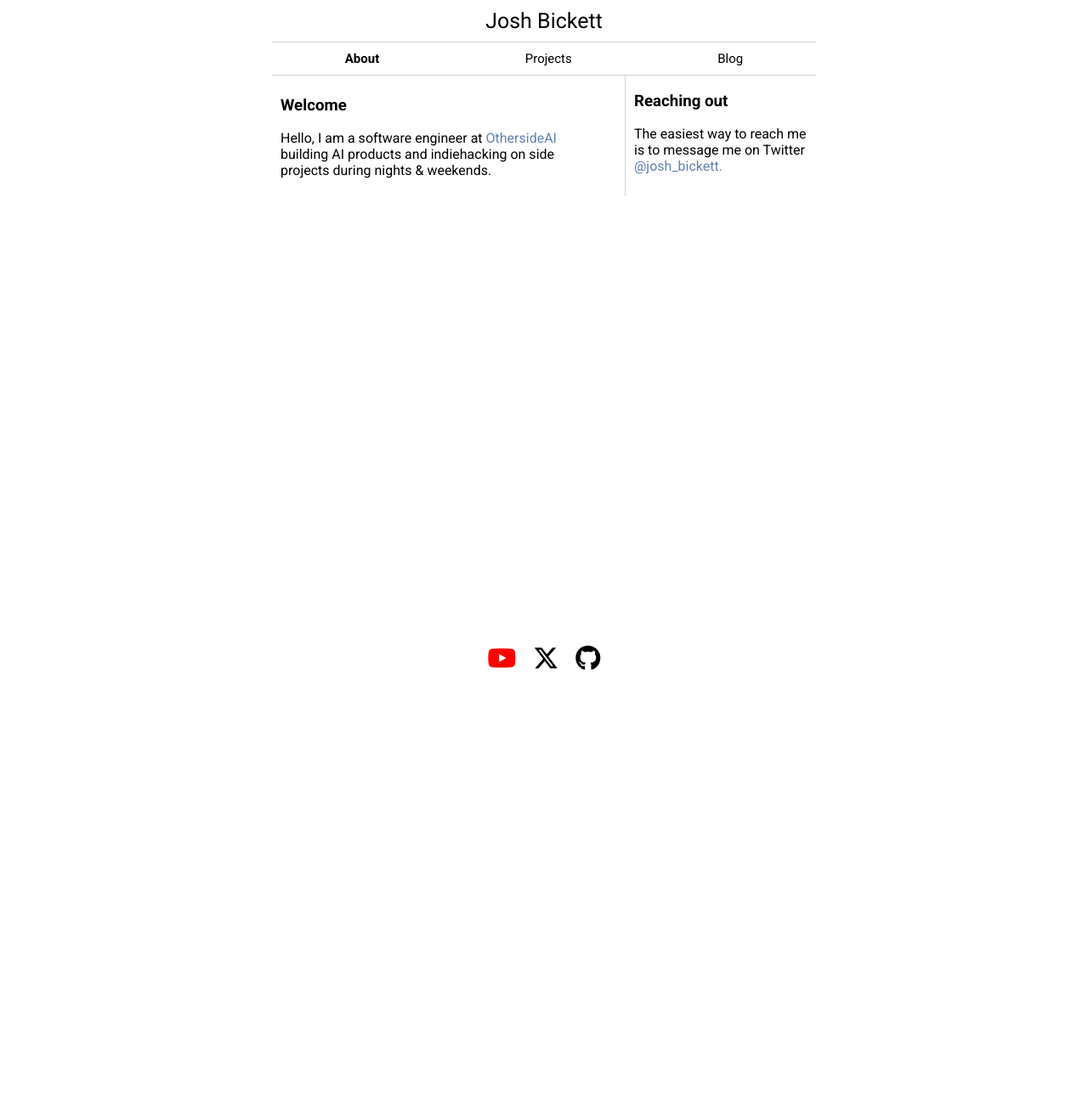
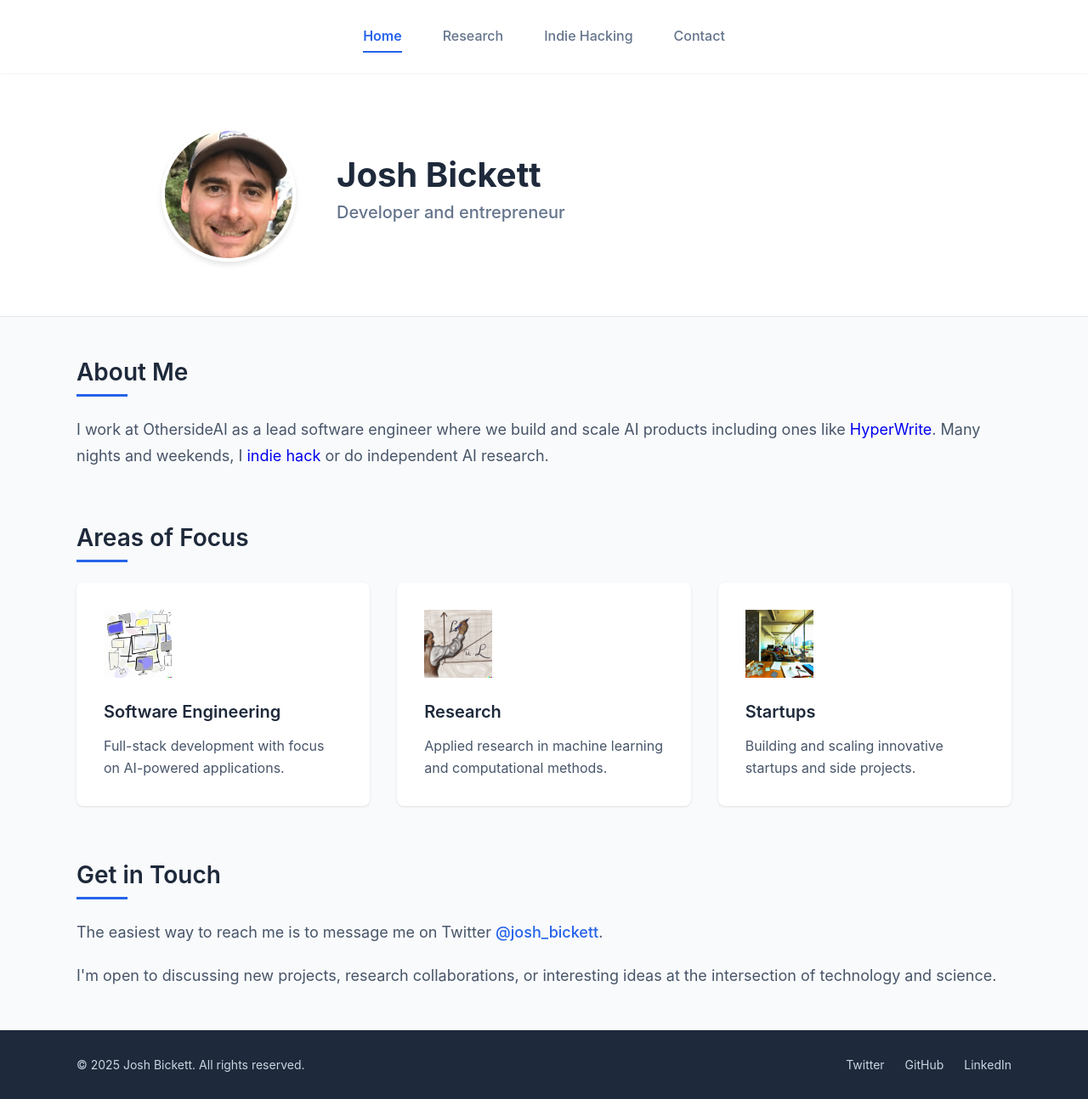
Before and after one commit to joshbickett/bickett.ai, a React (Create React App) app: page / in a window 1280 px wide. Shown: the whole page at 85% size. Before the commit the page ends 800 px from the top, so only its background shows below. Built offline with nearby package versions, Linux system fonts and the light colour scheme.

Commit message:
add new about

```diff
--- a/src/pages/About.js
+++ b/src/pages/About.js
@@ -1,72 +1,408 @@
-import "../App.css";
 import styled from "@emotion/styled";
+import { useMediaQuery } from "react-responsive";
 
+// Assets - assuming these exist in your project
+// If not, replace with appropriate image paths
 import scienceImg from "../assets/science.png";
 import webImage from "../assets/web2.png";
 import startupImage from "../assets/startups.png";
-
-import { NavigationBar } from "../components/NavigationBar";
-import { Footer } from "../components/Footer";
-import { useMediaQuery } from "react-responsive";
-import {
-  MainContainer,
-  PageContainer,
-  ContentContainer,
-  TileImages,
-  AboutContainer,
-  ContactSection,
-} from "../styles/pageStyles";
+import profileImage from "../assets/me.png"; // Placeholder for profile image
 
 export const About = () => {
-  const isMobile = useMediaQuery({ query: `(max-width: 760px)` });
-
-  // create a random for 1 in 1000
-  const notRandom = Math.floor(Math.random() * 1000);
-
-  console.log("random", notRandom);
+  const isMobile = useMediaQuery({ query: `(max-width: 768px)` });
 
   return (
     <PageContainer>
-      <NavigationBar active={"About"} isMobile={isMobile} />
+      <NavigationBar active="Home" isMobile={isMobile}>
+        <NavItem active>Home</NavItem>
+        <NavItem>Research</NavItem>
+        <NavItem>Indie Hacking</NavItem>
+        <NavItem>Contact</NavItem>
+      </NavigationBar>
+
+      <HeroSection>
+        <HeroContent>
+          <ProfileImage
+            src={profileImage || "/placeholder.svg?height=150&width=150"}
+            alt="Profile"
+          />
+          <HeroText>
+            <Heading>Josh Bickett</Heading>
+            <Subheading>Developer and entrepreneur</Subheading>
+          </HeroText>
+        </HeroContent>
+      </HeroSection>
 
       <MainContainer>
-        <AboutContainer>
-          <div style={{ padding: "5px 10px" }}>
-            <h3>Welcome</h3>
+        <Section>
+          <SectionHeading>About Me</SectionHeading>
+          <SectionContent>
             <p>
-              Hello, I am a software engineer at{" "}
-              <a href="https://www.hyperwriteai.com/">OthersideAI</a> building
-              AI products and indiehacking on side projects during nights &
-              weekends.
+              I work at OthersideAI as a lead software engineer where we build
+              and scale AI products including ones like{" "}
+              <a
+                style={{ textDecoration: "none" }}
+                href="https://www.hyperwriteai.com/"
+              >
+                HyperWrite
+              </a>
+              . Many nights and weekends, I{" "}
+              <a
+                style={{ textDecoration: "none" }}
+                href="https://indiepa.ge/bickett"
+              >
+                indie hack
+              </a>{" "}
+              or do independent AI research.
             </p>
-          </div>
-          <ContactSection>
-            <h3>Reaching out</h3>
+          </SectionContent>
+        </Section>
+
+        <Section>
+          <SectionHeading>Areas of Focus</SectionHeading>
+          <ExpertiseGrid>
+            <ExpertiseCard>
+              <ExpertiseIcon
+                src={webImage || "/placeholder.svg?height=80&width=80"}
+                alt="Web Development"
+              />
+              <ExpertiseTitle>Software Engineering</ExpertiseTitle>
+              <ExpertiseDescription>
+                Full-stack development with focus on AI-powered applications.
+              </ExpertiseDescription>
+            </ExpertiseCard>
+            <ExpertiseCard>
+              <ExpertiseIcon
+                src={scienceImg || "/placeholder.svg?height=80&width=80"}
+                alt="Science"
+              />
+              <ExpertiseTitle>Research</ExpertiseTitle>
+              <ExpertiseDescription>
+                Applied research in machine learning and computational methods.
+              </ExpertiseDescription>
+            </ExpertiseCard>
+
+            <ExpertiseCard>
+              <ExpertiseIcon
+                src={startupImage || "/placeholder.svg?height=80&width=80"}
+                alt="Startups"
+              />
+              <ExpertiseTitle>Startups</ExpertiseTitle>
+              <ExpertiseDescription>
+                Building and scaling innovative startups and side projects.
+              </ExpertiseDescription>
+            </ExpertiseCard>
+          </ExpertiseGrid>
+        </Section>
+
+        <Section>
+          <SectionHeading>Get in Touch</SectionHeading>
+          <SectionContent>
             <p>
               The easiest way to reach me is to message me on Twitter{" "}
-              <a href="https://twitter.com/josh_bickett">@josh_bickett.</a>
+              <Link href="https://twitter.com/josh_bickett">@josh_bickett</Link>
+              .
             </p>
-          </ContactSection>
-        </AboutContainer>
+            <p>
+              I'm open to discussing new projects, research collaborations, or
+              interesting ideas at the intersection of technology and science.
+            </p>
+          </SectionContent>
+        </Section>
       </MainContainer>
-      <Footer />
+
+      <Footer>
+        <FooterContent>
+          <FooterText>
+            © {new Date().getFullYear()} Josh Bickett. All rights reserved.
+          </FooterText>
+          <SocialLinks>
+            <SocialLink href="https://twitter.com/josh_bickett">
+              Twitter
+            </SocialLink>
+            <SocialLink href="https://github.com/joshbickett">
+              GitHub
+            </SocialLink>
+            <SocialLink href="https://www.linkedin.com/in/josh-bickett-4219b166/">
+              LinkedIn
+            </SocialLink>
+          </SocialLinks>
+        </FooterContent>
+      </Footer>
     </PageContainer>
   );
 };
 
-const InnerContainer = styled.div`
+// Styled Components
+const PageContainer = styled.div`
+  display: flex;
+  flex-direction: column;
+  min-height: 100vh;
+  font-family: "Inter", -apple-system, BlinkMacSystemFont, "Segoe UI", Roboto,
+    Oxygen, Ubuntu, Cantarell, "Open Sans", "Helvetica Neue", sans-serif;
+  color: #333;
+  background-color: #f9fafb;
+`;
+
+const NavigationBar = styled.nav`
   display: flex;
   justify-content: center;
-  align-items: flex-start;
-  flex-direction: column;
-  max-width: 700px;
-  @media (max-width: 760px) {
-    align-items: center;
+  align-items: center;
+  padding: 1.5rem;
+  background-color: white;
+  box-shadow: 0 1px 3px rgba(0, 0, 0, 0.05);
+  position: sticky;
+  top: 0;
+  z-index: 10;
+
+  @media (max-width: 768px) {
+    padding: 1rem;
+    flex-direction: column;
   }
 `;
 
-const ContentTextContainer = styled.div`
-  @media (max-width: 760px) {
-    max-width: 400px;
+const NavItem = styled.a`
+  margin: 0 1.5rem;
+  padding: 0.5rem 0;
+  color: ${(props) => (props.active ? "#2563eb" : "#64748b")};
+  font-weight: ${(props) => (props.active ? "600" : "500")};
+  text-decoration: none;
+  border-bottom: 2px solid
+    ${(props) => (props.active ? "#2563eb" : "transparent")};
+  transition: all 0.2s ease;
+  cursor: pointer;
+
+  &:hover {
+    color: #2563eb;
+    border-bottom-color: #2563eb;
+  }
+
+  @media (max-width: 768px) {
+    margin: 0.5rem 0;
   }
 `;
+
+const HeroSection = styled.div`
+  display: flex;
+  justify-content: center;
+  align-items: center;
+  padding: 4rem 2rem;
+  background-color: white;
+  border-bottom: 1px solid #e5e7eb;
+
+  @media (max-width: 768px) {
+    padding: 3rem 1rem;
+  }
+`;
+
+const HeroContent = styled.div`
+  display: flex;
+  align-items: center;
+  max-width: 900px;
+  width: 100%;
+
+  @media (max-width: 768px) {
+    flex-direction: column;
+    text-align: center;
+  }
+`;
+
+const ProfileImage = styled.img`
+  width: 150px;
+  height: 150px;
+  border-radius: 50%;
+  object-fit: cover;
+  margin-right: 3rem;
+  box-shadow: 0 4px 6px rgba(0, 0, 0, 0.1);
+  border: 4px solid white;
+
+  @media (max-width: 768px) {
+    margin-right: 0;
+    margin-bottom: 2rem;
+  }
+`;
+
+const HeroText = styled.div`
+  flex: 1;
+`;
+
+const Heading = styled.h1`
+  font-size: 2.5rem;
+  font-weight: 700;
+  margin: 0 0 0.5rem 0;
+  color: #1e293b;
+`;
+
+const Subheading = styled.h2`
+  font-size: 1.25rem;
+  font-weight: 500;
+  margin: 0 0 1rem 0;
+  color: #64748b;
+`;
+
+const HeroParagraph = styled.p`
+  font-size: 1.125rem;
+  line-height: 1.6;
+  color: #475569;
+  margin: 0;
+`;
+
+const MainContainer = styled.main`
+  flex: 1;
+  display: flex;
+  flex-direction: column;
+  align-items: center;
+  padding: 3rem 2rem;
+  max-width: 1100px;
+  margin: 0 auto;
+  width: 100%;
+
+  @media (max-width: 768px) {
+    padding: 2rem 1rem;
+  }
+`;
+
+const Section = styled.section`
+  width: 100%;
+  margin-bottom: 4rem;
+
+  &:last-child {
+    margin-bottom: 0;
+  }
+`;
+
+const SectionHeading = styled.h3`
+  font-size: 1.75rem;
+  font-weight: 600;
+  margin: 0 0 1.5rem 0;
+  color: #1e293b;
+  position: relative;
+  padding-bottom: 0.75rem;
+
+  &:after {
+    content: "";
+    position: absolute;
+    bottom: 0;
+    left: 0;
+    width: 60px;
+    height: 3px;
+    background-color: #2563eb;
+  }
+`;
+
+const SectionContent = styled.div`
+  font-size: 1.125rem;
+  line-height: 1.7;
+  color: #475569;
+
+  p {
+    margin: 0 0 1.25rem 0;
+
+    &:last-child {
+      margin-bottom: 0;
+    }
+  }
+`;
+
+const Link = styled.a`
+  color: #2563eb;
+  text-decoration: none;
+  font-weight: 500;
+  transition: color 0.2s ease;
+
+  &:hover {
+    color: #1d4ed8;
+    text-decoration: underline;
+  }
+`;
+
+const ExpertiseGrid = styled.div`
+  display: grid;
+  grid-template-columns: repeat(auto-fill, minmax(300px, 1fr));
+  gap: 2rem;
+
+  @media (max-width: 768px) {
+    grid-template-columns: 1fr;
+  }
+`;
+
+const ExpertiseCard = styled.div`
+  background-color: white;
+  border-radius: 8px;
+  padding: 2rem;
+  box-shadow: 0 1px 3px rgba(0, 0, 0, 0.1);
+  transition: transform 0.2s ease, box-shadow 0.2s ease;
+
+  &:hover {
+    transform: translateY(-5px);
+    box-shadow: 0 4px 12px rgba(0, 0, 0, 0.1);
+  }
+`;
+
+const ExpertiseIcon = styled.img`
+  width: 80px;
+  height: 80px;
+  margin-bottom: 1.5rem;
+`;
+
+const ExpertiseTitle = styled.h4`
+  font-size: 1.25rem;
+  font-weight: 600;
+  margin: 0 0 1rem 0;
+  color: #1e293b;
+`;
+
+const ExpertiseDescription = styled.p`
+  font-size: 1rem;
+  line-height: 1.6;
+  color: #475569;
+  margin: 0;
+`;
+
+const Footer = styled.footer`
+  background-color: #1e293b;
+  color: white;
+  padding: 2rem;
+`;
+
+const FooterContent = styled.div`
+  display: flex;
+  justify-content: space-between;
+  align-items: center;
+  max-width: 1100px;
+  margin: 0 auto;
+  width: 100%;
+
+  @media (max-width: 768px) {
+    flex-direction: column;
+    text-align: center;
+  }
+`;
+
+const FooterText = styled.p`
+  margin: 0;
+  font-size: 0.875rem;
+  color: #cbd5e1;
+
+  @media (max-width: 768px) {
+    margin-bottom: 1rem;
+  }
+`;
+
+const SocialLinks = styled.div`
+  display: flex;
+  gap: 1.5rem;
+`;
+
+const SocialLink = styled.a`
+  color: #cbd5e1;
+  text-decoration: none;
+  font-size: 0.875rem;
+  transition: color 0.2s ease;
+
+  &:hover {
+    color: white;
+  }
+`;
+
+export default About;
```
Also changed, not shown: src/assets/me.jpeg (added).
